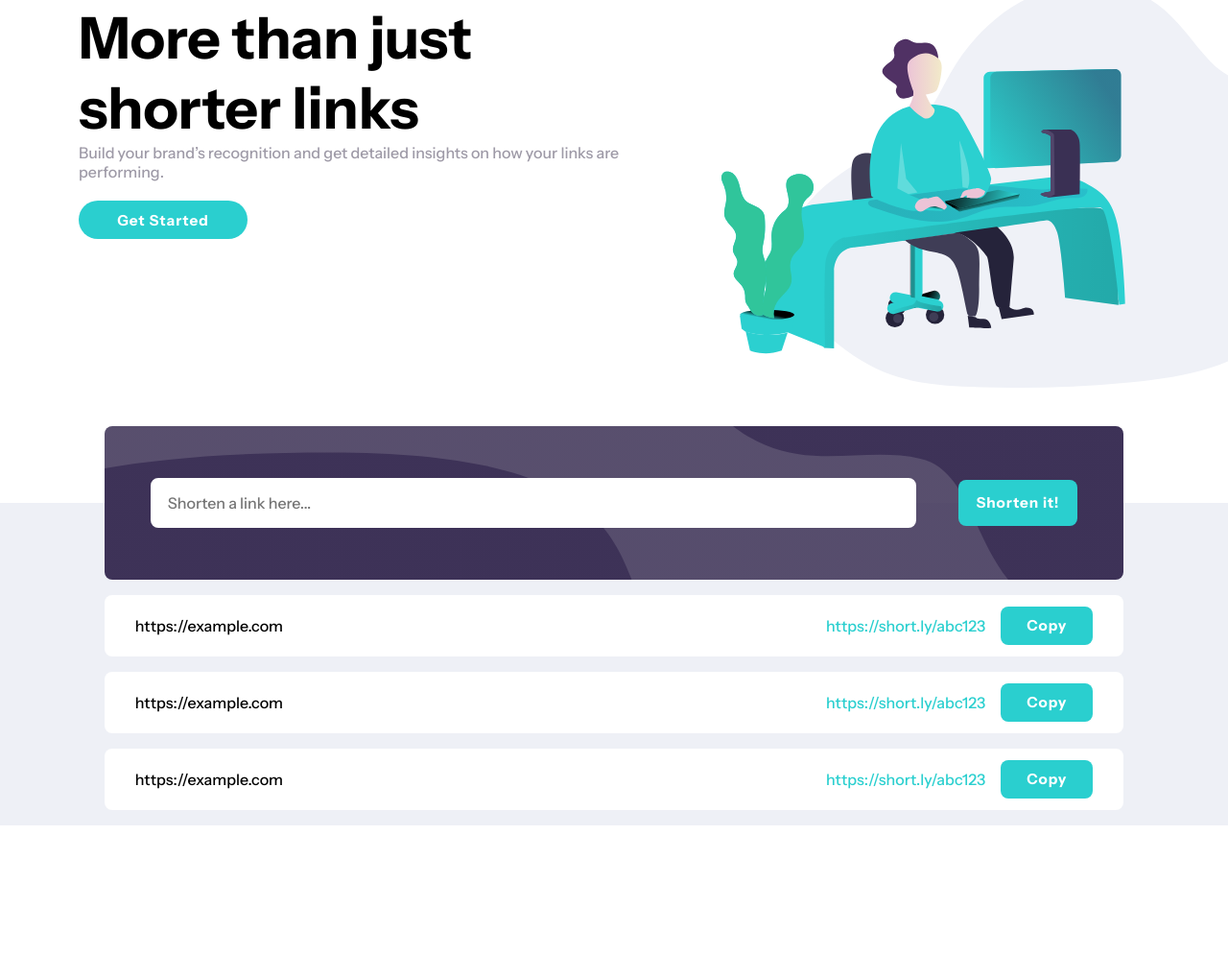
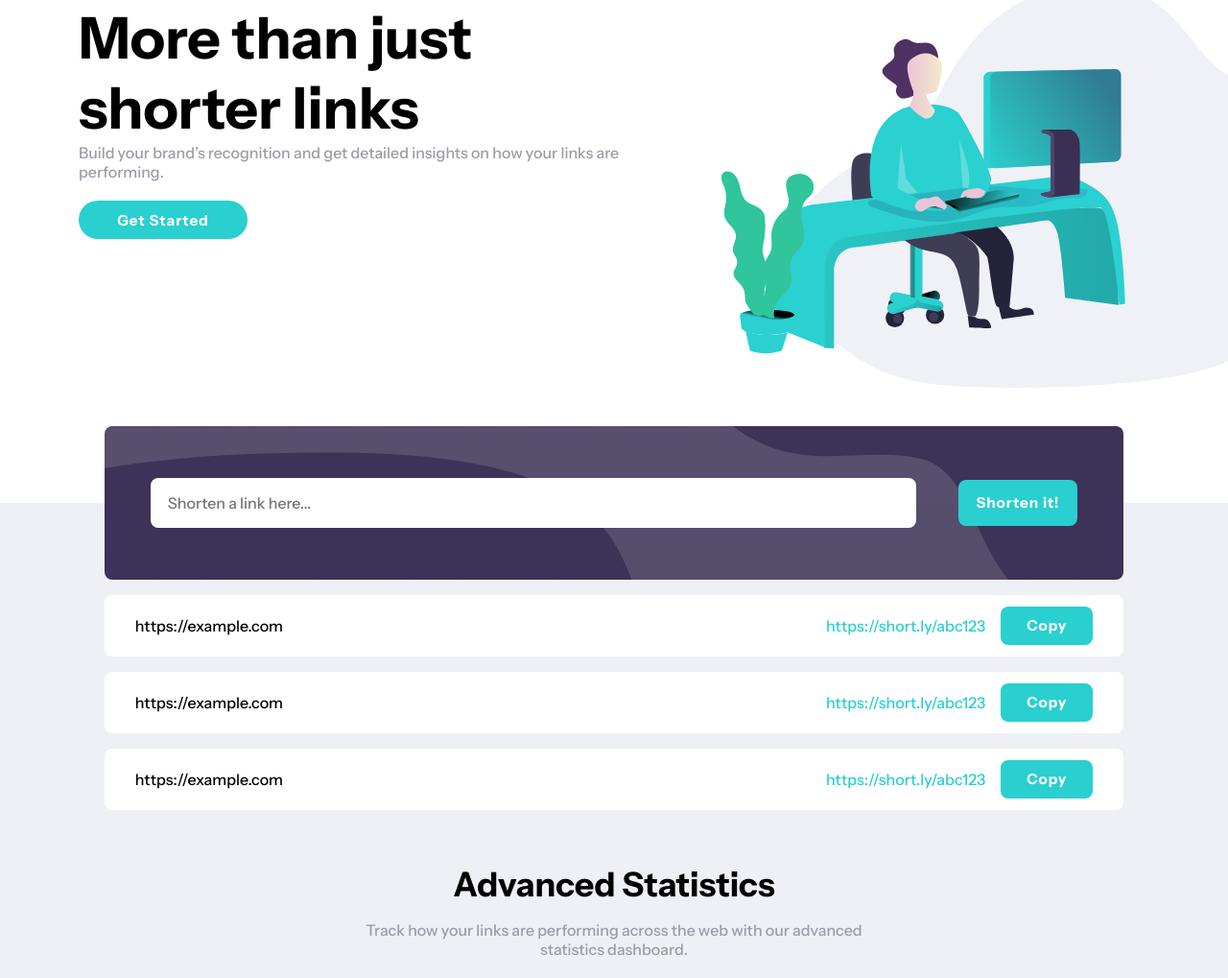
Before and after one commit to klaudiapalubska/URL-Shortening-API-Landing-Page, a website built with Parcel: page index.html in a window 1280 px wide. Shown: the part 113-1132 px from the top of the page at 96% size. Before the commit the page ends 973 px from the top, so only its background shows below. Built offline with nearby package versions, Linux system fonts and the light colour scheme.

Commit message:
new section

```diff
--- a/index.html
+++ b/index.html
@@ -190,7 +190,18 @@
           </li>
         </ul>
       </section>
-      <section class="statistics-section"></section>
+      <section class="statistics-section">
+        <div class="statistics-section__header">
+          <h2 class="header header--medium statistics-section__title">
+            Advanced Statistics
+          </h2>
+          <p class="paragraph--medium statistics-section__p">
+            Track how your links are performing across the web with our advanced
+            statistics dashboard.
+          </p>
+        </div>
+        <div class="statistics-section__card"></div>
+      </section>
       <section class="get-started-section"></section>
     </main>
   </body>
--- a/src/sass/base/_typography.scss
+++ b/src/sass/base/_typography.scss
@@ -27,12 +27,31 @@ html {
     color: a.$neutral-0-color;
     letter-spacing: 0.06rem;
   }
+  &--medium {
+    font-size: 1rem;
+    color: a.$neutral-400-color;
+    @include a.responsive(a.$mobile-breakpoint) {
+      font-size: 0.9rem;
+    }
+  }
 }
 
 .header {
   font-weight: a.$font-weight-bold;
   &--small {
     font-size: 1.6875rem;
+  }
+  &--medium {
+    font-size: 2.2rem;
+    @include a.responsive(a.$desktop-fix-breakpoint-1) {
+      font-size: 2rem;
+    }
+    @include a.responsive(28.1875em) {
+      font-size: 1.5rem;
+    }
+    @include a.responsive(21.6875em) {
+      font-size: 1.3rem;
+    }
   }
   &--large {
     font-size: 8rem;
--- a/src/sass/components/_shortened-links.scss
+++ b/src/sass/components/_shortened-links.scss
@@ -26,6 +26,7 @@
   &__box {
     @include a.center-flex;
     flex-direction: column;
+    margin-bottom: var(--page-margin-top);
   }
   &__original {
     @include a.responsive(a.$mobile-fix-breakpoint) {
--- a/src/sass/pages/_main-page.scss
+++ b/src/sass/pages/_main-page.scss
@@ -190,3 +190,21 @@
     }
   }
 }
+
+.statistics-section {
+  background-color: a.$background-color;
+  padding: var(--page-margin-top) var(--page-margin);
+  @include a.center-flex;
+  &__header {
+    text-align: center;
+    width: 45vw;
+    @include a.responsive(a.$mobile-breakpoint) {
+      width: 80%;
+    }
+  }
+  &__title {
+    margin-bottom: 1rem;
+  }
+  &__p {
+  }
+}
```
